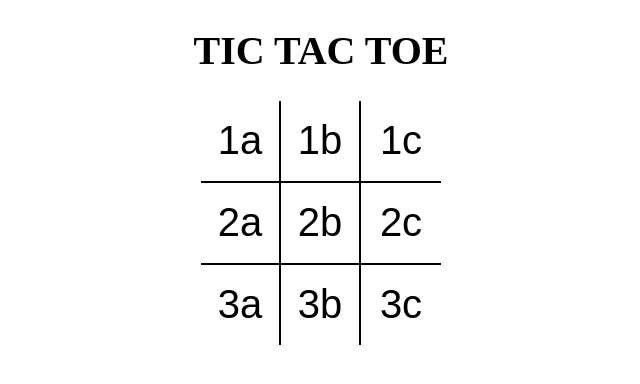
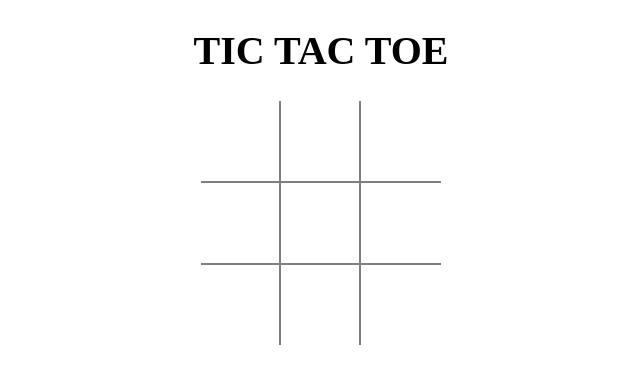
Before and after one commit to niruparekh09/TicTacToe, a React (Vite) app: page / in a window 1280 px wide. Shown: the top 384 px of the page, without its empty margins (319-959 px from the left). Built offline with nearby package versions, Linux system fonts and the light colour scheme.

Commit message:
add X and O function onClick

```diff
--- a/src/components/Board.jsx
+++ b/src/components/Board.jsx
@@ -1,23 +1,52 @@
-import React from 'react';
+import React, { useState } from 'react';
 import Square from './Square';
 
 const Board = () => {
+  const [board, setBoard] = useState(Array(9).fill(null));
+  const [isXNext, setIsXNext] = useState(false);
+
+  const handleSquareClick = position => {
+    if (board[position]) {
+      return;
+    }
+    setBoard(prevValue => {
+      return prevValue.map((square, pos) => {
+        if (pos === position) {
+          return isXNext ? 'X' : 'O';
+        }
+        return square;
+      });
+    });
+
+    setIsXNext(prevValue => !prevValue);
+  };
+  const renderSquare = position => {
+    return (
+      <Square
+        id={board[position]}
+        onClick={() => {
+          handleSquareClick(position);
+        }}
+      />
+    );
+  };
+
   return (
     <div className="board">
       <div className="board-row">
-        <Square id="1a" />
-        <Square id="1b" />
-        <Square id="1c" />
+        {renderSquare(0)}
+        {renderSquare(1)}
+        {renderSquare(2)}
       </div>
       <div className="board-row">
-        <Square id="2a" />
-        <Square id="2b" />
-        <Square id="2c" />
+        {renderSquare(3)}
+        {renderSquare(4)}
+        {renderSquare(5)}
       </div>
       <div className="board-row">
-        <Square id="3a" />
-        <Square id="3b" />
-        <Square id="3c" />
+        {renderSquare(6)}
+        {renderSquare(7)}
+        {renderSquare(8)}
       </div>
     </div>
   );
--- a/src/components/Square.jsx
+++ b/src/components/Square.jsx
@@ -2,7 +2,7 @@
 
 const Square = props => {
   return (
-    <button type="button" className="square">
+    <button type="button" className="square" onClick={props.onClick}>
       {props.id}
     </button>
   );
--- a/src/styles/root.scss
+++ b/src/styles/root.scss
@@ -9,6 +9,10 @@
     outline: none;
     &:hover {
      cursor: pointer;
+     background-color: rgba(0, 0, 0, .05);
+    }
+    &:active{
+      transform: translateY(.88px);
     }
   }
 
@@ -23,14 +27,14 @@
     .board-row {
       display: flex;
       flex-direction: row;
-      border-bottom: 2px solid #000;
+      border-bottom: 2.5px solid rgba(0, 0, 0, .5);
       &:last-child {
         border-bottom: none;
       }
       .square {
         width: 80px;
         height: 80px;
-        border-right: 2px solid #000;
+        border-right: 2.5px solid rgba(0, 0,0, .5);
         font-size: 2.5rem;
         padding: 0;
         overflow: hidden;
@@ -39,5 +43,5 @@
           border-right: none;
         }
       }
-    }
+ }
   }
```
